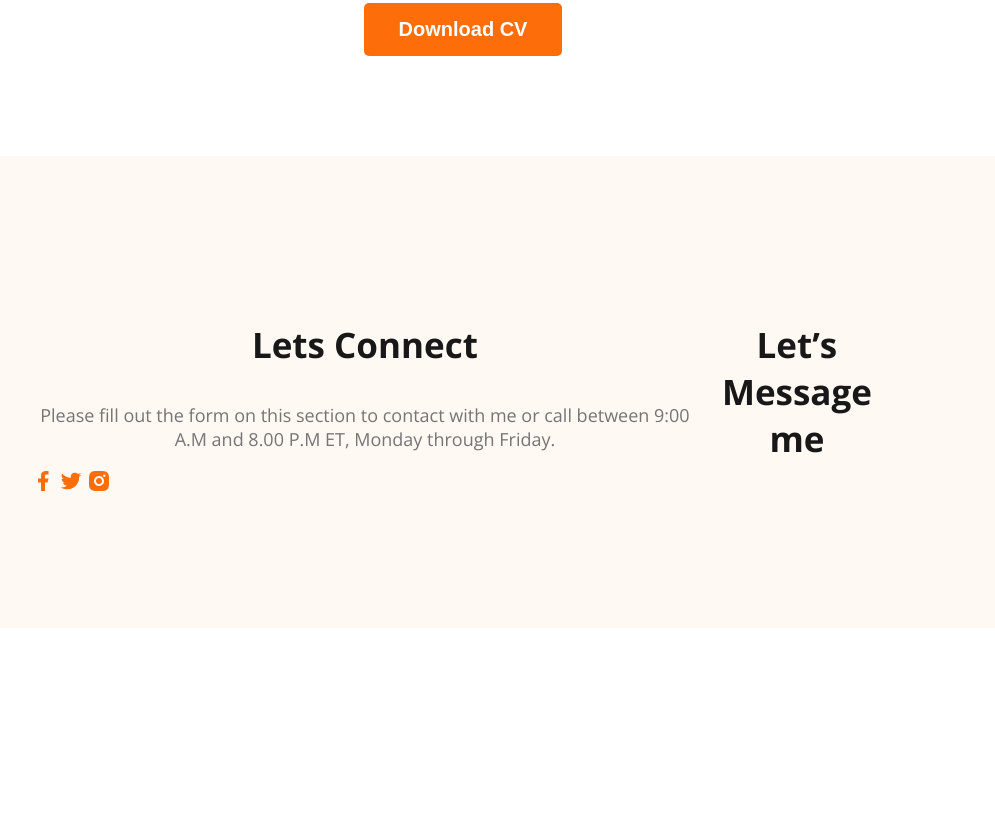
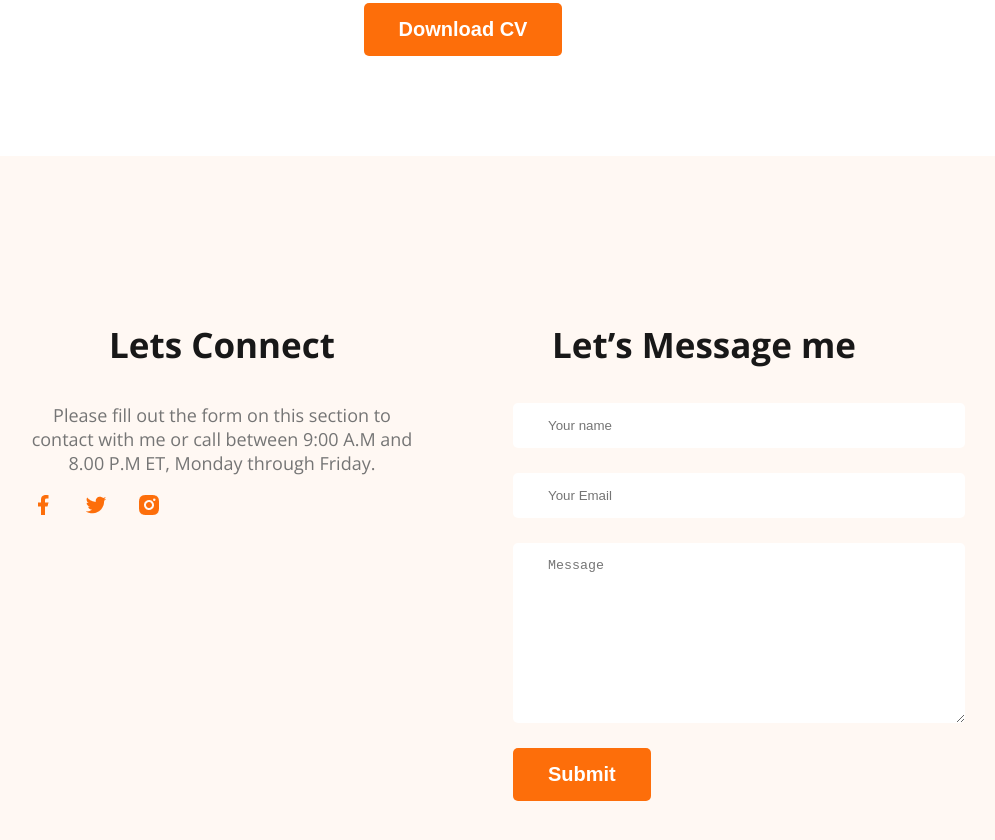
Before and after one commit to glfaisal/developer-portfolio, a plain HTML site: page index.html in a window 1280 px wide. Shown: the part 3138-3978 px from the top of the page, without its empty margins (177-1172 px from the left). Before the commit the page ends 3774 px from the top, so only its background shows below. Drawn offline with nearby package versions, Linux system fonts and the light colour scheme.

Commit message:
finished footer section with contact form

```diff
--- a/index.html
+++ b/index.html
@@ -178,6 +178,12 @@
         </div>
         <div class="footer-column">
             <h3 class="section-title">Let’s Message me</h3>
+            <form class="contact" action="">
+                <input type="text" placeholder="Your name">
+                <input type="email" name="" placeholder="Your Email" id="">
+                <textarea name="" placeholder="Message" id="" cols="30" rows="10"></textarea>
+                <input class="btn-primary" type="submit" value="Submit">
+            </form>
         </div>
     </footer>
 
--- a/styles/portfolio.css
+++ b/styles/portfolio.css
@@ -179,7 +179,7 @@ main section {
     color: #757575;
 }
 
-.resume-item-institute{
+.resume-item-institute {
     margin-bottom: 20px;
     margin-top: 10px;
 }
@@ -191,19 +191,40 @@ main section {
     margin-bottom: 10px;
 }
 
-.resume-container hr{
+.resume-container hr {
     margin: 30px;
 }
 
-.download-cv{
+.download-cv {
     text-align: center;
     margin-top: 50px;
 }
 
 /* footer styles */
-footer{
+footer {
     display: flex;
+    gap: 100px;
     background: #FFF8F3;
     padding: 130px 200px;
     margin-top: 100px;
 }
+
+.footer-column {
+    width: 50%;
+}
+
+.social-links a{
+    margin-right: 25px;
+}
+
+.contact input[type="text"], .contact input[type="email"],
+textarea {
+    display: block;
+    margin-bottom: 25px;
+    padding: 15px 35px;
+    color: #757575;
+    border-radius: 5px;
+    background: #FFF;
+    border: 0;
+    width: 100%;
+}
```
